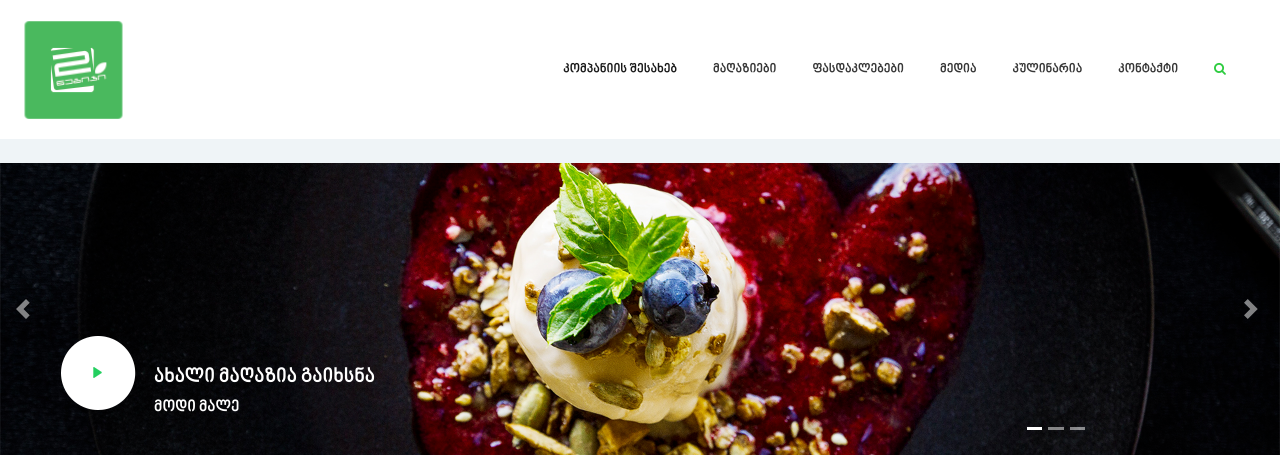
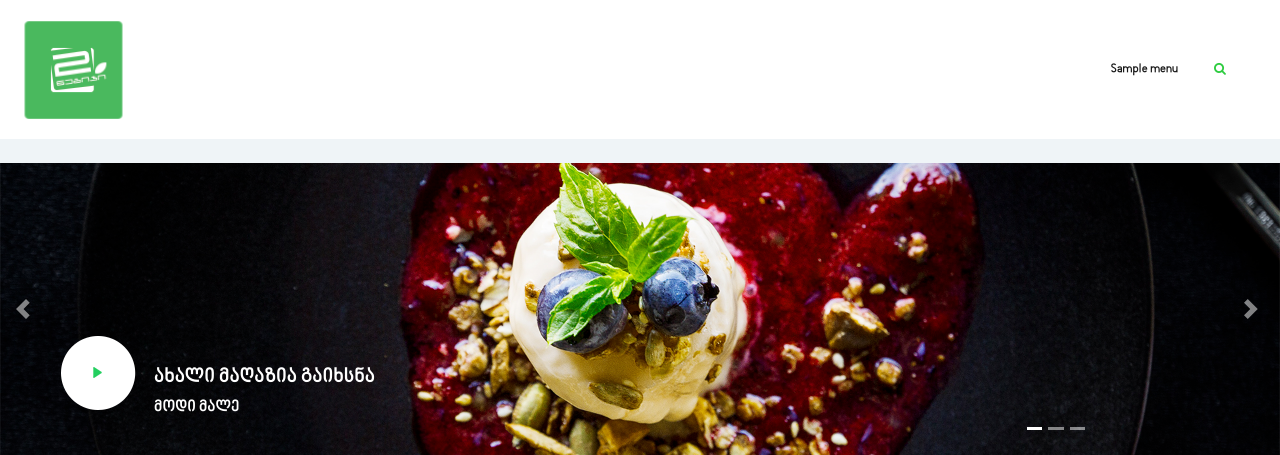
Before and after one commit to TamarLee/twosteps, a Laravel app: page / in a window 1280 px wide. Shown: the top 455 px of the page. Run offline with Laravel 8, Linux system fonts and the light colour scheme; tables that the repository leaves empty hold one stand-in row (Sample ...).

Commit message:
მენიუ მონაცემთა ბაზიდან

```diff
--- /dev/null
+++ b/app/Http/Controllers/MenuController.php
@@ -0,0 +1,15 @@
+<?php
+
+namespace App\Http\Controllers;
+
+use Illuminate\Http\Request;
+use App\Menu;
+
+class MenuController extends Controller
+{
+    public function showMenu(){
+    	$menu = Menu::all();
+
+    	return view('home', ['menu' => $menu]);
+    }
+}
--- /dev/null
+++ b/app/Menu.php
@@ -0,0 +1,10 @@
+<?php
+
+namespace App;
+
+use Illuminate\Database\Eloquent\Model;
+
+class Menu extends Model
+{
+    //
+}
--- a/resources/views/home.blade.php
+++ b/resources/views/home.blade.php
@@ -23,24 +23,11 @@
 
   <div class="collapse navbar-collapse" id="navbarSupportedContent">
     <ul class="navbar-nav ml-auto">
+      @foreach($menu as $value)
       <li class="nav-item active">
-        <a class="nav-link" href="#">კომპანიის შესახებ</a>
+        <a class="nav-link" href="{{ $value->link }}">{{ $value->title }}</a>
       </li>
-      <li class="nav-item">
-        <a class="nav-link" href="#">მაღაზიები</a>
-      </li>
-      <li class="nav-item">
-        <a class="nav-link" href="#">ფასდაკლებები</a>
-      </li>
-      <li class="nav-item">
-        <a class="nav-link" href="#">მედია</a>
-      </li>
-      <li class="nav-item">
-        <a class="nav-link" href="#">კულინარია</a>
-      </li>
-      <li class="nav-item">
-        <a class="nav-link" href="#">კონტაქტი</a>
-      </li>
+      @endforeach
       <li class="nav-item">
         <a class="nav-link" href="#"><i class="fa fa-search"></i></a>
       </li>
--- a/routes/web.php
+++ b/routes/web.php
@@ -15,6 +15,4 @@ Route::prefix('admin')->group(function () {
     Route::resource('products', 'Admin\AddController');
 });
 
-Route::get('/', function(){
-	return view('home');
-});
+Route::get('/', 'MenuController@showMenu');
```
Also changed, not shown: database/migrations/2018_02_13_112308_create_menus_table.php (added).
